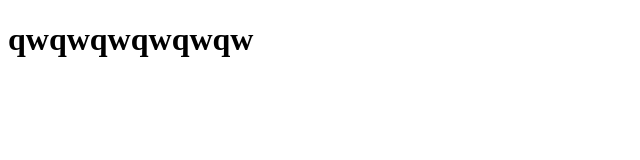
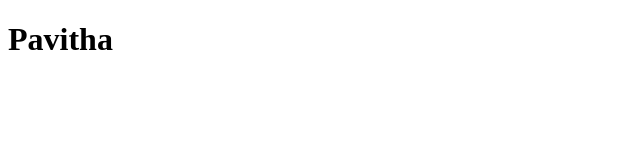
Before and after one commit to paviveer/signup, a plain HTML site: page aaaa.html in a window 1280 px wide. Shown: the whole page, without its empty margins (0-640 px from the left). Drawn offline with Linux system fonts and the light colour scheme.

Commit message:
first commit

```diff
--- a/aaaa.html
+++ b/aaaa.html
@@ -6,6 +6,6 @@
     <title>Document</title>
 </head>
 <body>
-    <h1>qwqwqwqwqwqw</h1>
+    <h1>Pavitha</h1>
 </body>
 </html>
```
